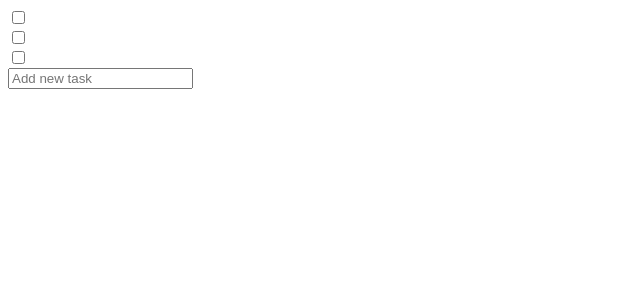
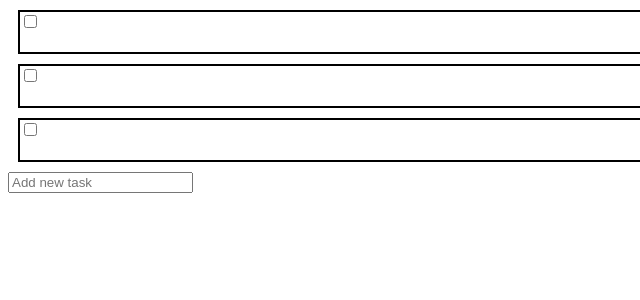
Before and after one commit to khpolly/TMS-FE24, a React app: page / in a window 1280 px wide. Shown: the top 300 px of the page, without its empty margins (0-640 px from the left). Built offline with nearby package versions, Linux system fonts and the light colour scheme.

Commit message:
add directories + styled components

```diff
--- a/src/App.jsx
+++ b/src/App.jsx
@@ -1,6 +1,11 @@
+// node module
 import React from "react";
 
+  //components
+//тут импорт компонентов
 
+// assets / helpers
+// тут остальной импорт
 
 
 export default App
--- /dev/null
+++ b/src/Components/ToDoItem.jsx
@@ -0,0 +1,26 @@
+import React from "react";
+
+import styled from 'styled-components'
+
+const StyleToDoItem = styled.div`
+  width: 100%;
+  height: 40px;
+  margin: 10px;
+  border: solid 2px black;
+
+
+
+`
+
+
+
+const ToDoItem =({name, isChecked}) => {
+    return (
+        <StyleToDoItem className={'todo-item'}>
+            <input type="checkbox" checked={isChecked}/>
+            <span className={'name'}>{name}</span>
+        </StyleToDoItem>
+    )
+}
+
+export default ToDoItem
--- a/src/ToDoItem.jsx
+++ /dev/null
@@ -1,15 +0,0 @@
-import React from "react";
-
-
-
-
-const ToDoItem =({name, isChecked}) => {
-    return (
-        <div className='todo-item'>
-            <input type="checkbox" checked={isChecked}/>
-            <span className='name'>{name}</span>
-        </div>
-    )
-}
-
-export default ToDoItem
--- a/src/index.js
+++ b/src/index.js
@@ -1,7 +1,7 @@
 import React from "react";
 import ReactDom from "react-dom";
 
-import ToDo from "./ToDo.jsx";
+import ToDo from "./Components/ToDo.jsx";
 
 
 
--- a/webpack.config.js
+++ b/webpack.config.js
@@ -36,12 +36,12 @@ module.exports = {
                 use: ["style-loader", "css-loader"],
             },
         ]
-    }
+    },
     resolve: {
         modules: [
             path.resolve(__dirname, 'src'),
             path.resolve(__dirname,'node_modules'),
         ],
-        extensions: ['.web.js', 'mjs', '.js', '.ts', '.json', '.web.jsx', '.jsx', '.tsx'],
+        extensions: ['.json', '.js', '.jsx'],
     },
 }
```
Also changed, not shown: src/constanante.jsx (deleted, +0 -8 lines), src/scripts/concatenate.jsx (added, +22 -0 lines), src/Components/ToDo.jsx (renamed from src/ToDo.jsx).
